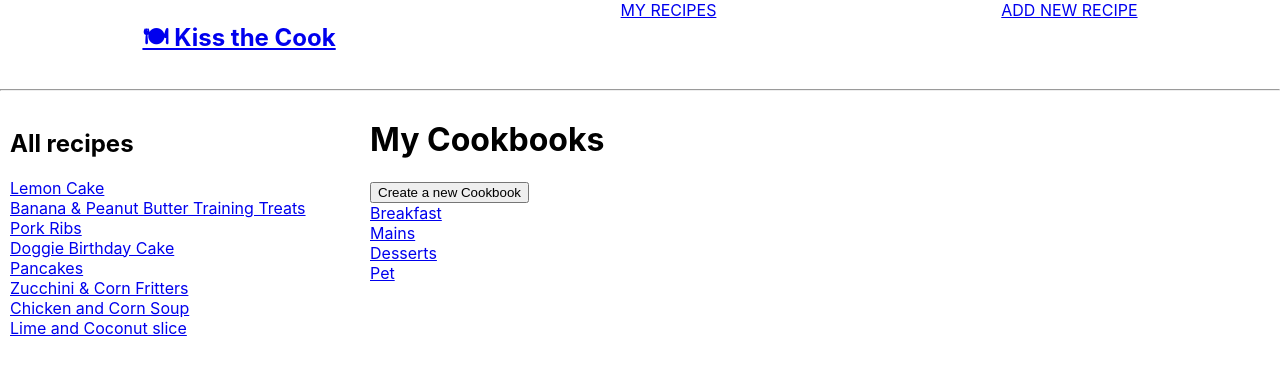
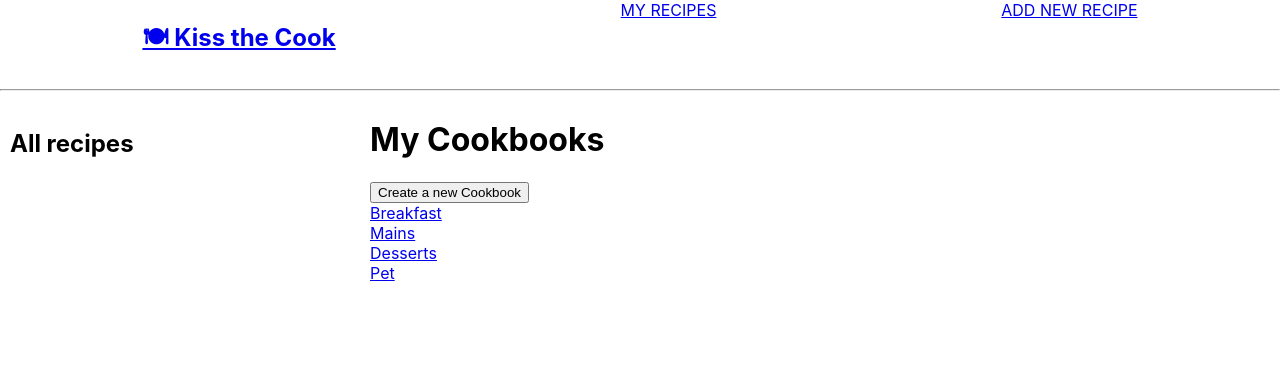
Before and after one commit to uppercasev/kissthecook, a React (Create React App) app: page /mycookbooks in a window 1280 px wide. Shown: the top 374 px of the page. Built offline with nearby package versions, Linux system fonts and the light colour scheme.

Commit message:
Controlled input created

```diff
--- a/src/components/Display.js
+++ b/src/components/Display.js
@@ -29,7 +29,7 @@ export default function Display() {
           }
         />
         <Route path="/addrecipe" element={<AddRecipe />} />
-        <Route path="/recipes/:id" element={<RecipePage recipes={recipes} />} />
+        <Route path="/myrecipes/:id" element={<RecipePage recipes={recipes} />} />
       </Routes>
     </div>
   );
--- a/src/components/LeftMenu.js
+++ b/src/components/LeftMenu.js
@@ -1,12 +1,15 @@
 import React from "react";
 import { NavLink } from "react-router-dom";
 import RecipesList from "./RecipesList";
+import { Route, Routes } from "react-router-dom";
 
 export default function LeftMenu({ recipes }) {
   return (
-    <div style={{padding: "10px", width: "300px"}}>
+    <div style={{ padding: "10px", width: "300px" }}>
       <h2>All recipes</h2>
-      <RecipesList recipes={recipes} />
+      <Routes>
+        <Route path="/myrecipes" element={<RecipesList recipes={recipes} />} />
+      </Routes>
     </div>
   );
 }
--- a/src/components/RecipesList.js
+++ b/src/components/RecipesList.js
@@ -3,7 +3,7 @@ export default function RecipesList({ recipes }) {
     <div>
       <ul style={{ listStyleType: "none", padding: "0", margin: "0" }}>
         {recipes.map((recipe) => {
-          return <li key={recipe.id}><a href={`/recipes/${recipe.id}`}>
+          return <li key={recipe.id}><a href={`/myrecipes/${recipe.id}`}>
               {recipe.name}</a></li>;
         })}
       </ul>
```
Also changed, not shown: src/components/ControlledInput.js (added, +13 -0 lines).
